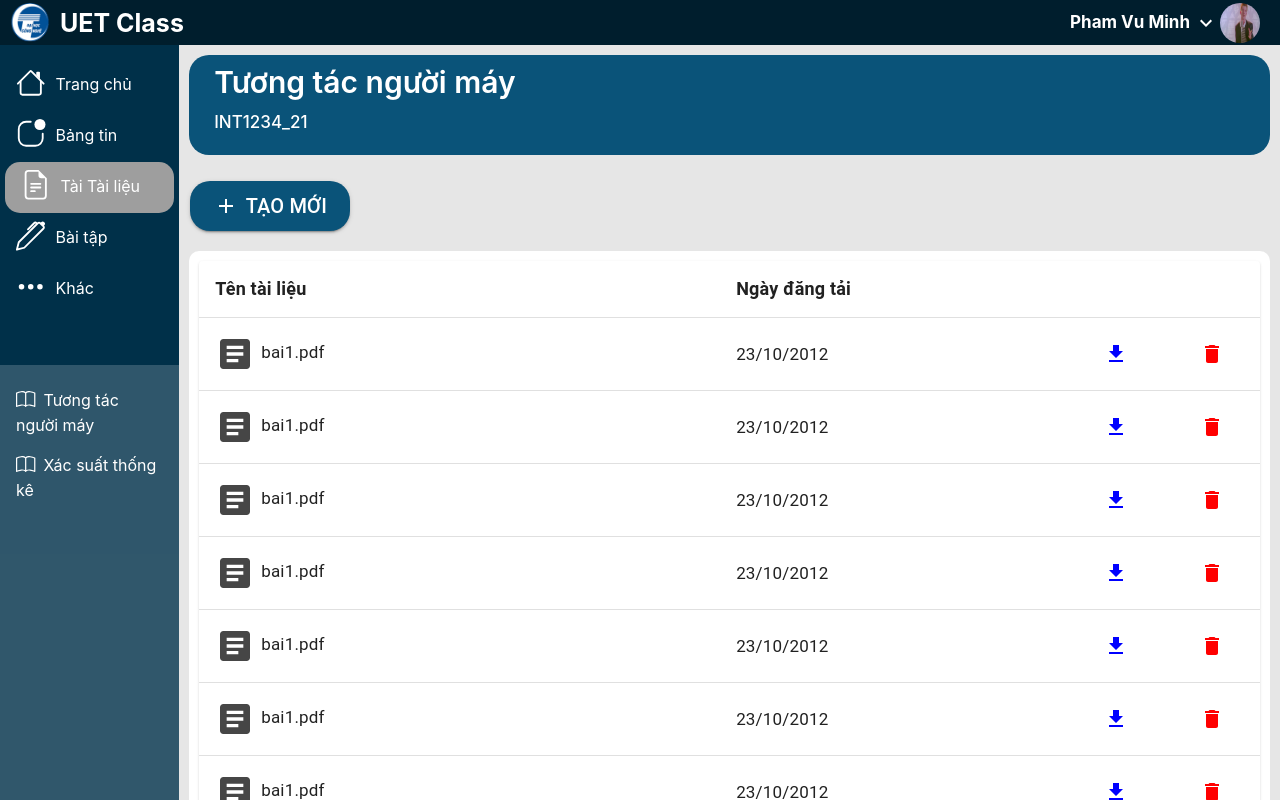
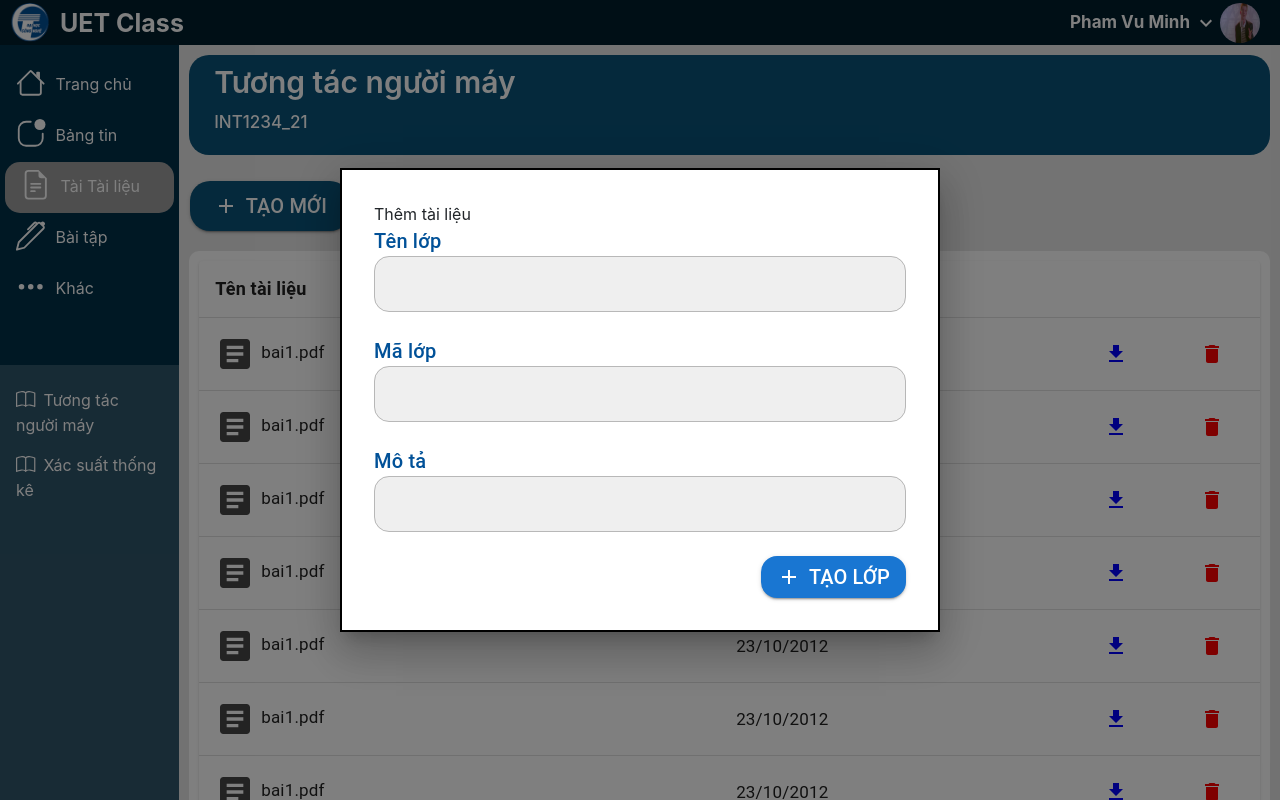
Before and after one commit to uet-class/uet-class-frontend, a React (Create React App) app: page /documents in a window 1280 px wide. Both pictures are taken after a click on the button "TẠO MỚI". Built offline with nearby package versions, Linux system fonts and the light colour scheme; no server answers.

Commit message:
code clean up

```diff
--- /dev/null
+++ b/src/components/createDocuments/createDocuments.jsx
@@ -0,0 +1,125 @@
+import {Alert, Box, Button, Grid, TextField, Typography} from "@mui/material";
+import React from "react";
+import AddIcon from "@mui/icons-material/Add";
+import ClassService from "../../services/class.service";
+import "./createDocument.css"
+
+const style = {
+    position: 'absolute',
+    top: '50%',
+    left: '50%',
+    transform: 'translate(-50%, -50%)',
+    width: 600,
+    bgcolor: 'background.paper',
+    border: '2px solid #000',
+    boxShadow: 24,
+    p: 4,
+};
+
+const CreateDocuments = () => {
+    const [createClassFail, setCreateClassFail] = React.useState(false);
+
+    const handleSubmit = async (event) => {
+        event.preventDefault();
+        const data = event.target;
+        ClassService.createClass(data.className.value, data.description.value)
+            .then((res) => {
+                if (res.status === 200) {
+                    console.log("Success");
+                } else {
+                    const error = new Error(res.error);
+                    throw error;
+                }
+            })
+            .catch((err) => {
+                setCreateClassFail(true);
+            });
+    };
+    return (
+        <Box sx={style}>
+            {createClassFail ? (
+                <Alert severity="error">
+                     Tạo lớp thất bại
+                </Alert>
+            ) : null}
+            <div>Thêm tài liệu</div>
+            <Box
+                component={"form"} onSubmit={handleSubmit}
+            >
+                <Typography
+                    className={"login-info"}
+                    fontSize={20}
+                    fontWeight={500}
+                >
+                    Tên lớp
+                </Typography>
+                <TextField
+                    name="className"
+                    className={"input-rounded"}
+                    autoComplete='off'
+                    sx={{
+                        width: "100%",
+                        paddingBottom: 3,
+                    }}
+                ></TextField>
+                <Typography
+                    className={"login-info"}
+                    fontSize={20}
+                    fontWeight={500}
+                >
+                    Mã lớp
+                </Typography>
+                <TextField
+                    name="classCode"
+                    className={"input-rounded"}
+                    autoComplete='off'
+                    sx={{
+                        width: "100%",
+                        paddingBottom: 3,
+                    }}
+                ></TextField>
+                <Typography
+                    className={"login-info"}
+                    fontSize={20}
+                    fontWeight={500}
+                >
+                    Mô tả
+                </Typography>
+                <TextField
+                    name="description"
+                    className={"input-rounded"}
+                    autoComplete='off'
+                    sx={{
+                        width: "100%",
+                        paddingBottom: 3,
+                    }}
+                ></TextField>
+                <Grid
+                    display="flex"
+                    justifyContent="flex-end"
+                >
+                    <Button
+                        type="submit"
+                        variant="contained"
+                        sx={{
+                            color: "#015198",
+                            borderRadius: 4,
+                        }}
+                    >
+                        <AddIcon style={{color: 'white'}}/>
+                        <Typography
+                            paddingLeft={1}
+                            className={"sign-in"}
+                            fontSize={20}
+                            fontWeight={500}
+                        >
+                            Tạo lớp
+                        </Typography>
+                    </Button>
+                </Grid>
+            </Box>
+        </Box>
+    )
+}
+
+export default CreateDocuments;
--- a/src/pages/Documents/documents.jsx
+++ b/src/pages/Documents/documents.jsx
@@ -1,5 +1,5 @@
 import "./documents.css";
-import { Button, Typography } from "@mui/material";
+import { Button, Typography, Box, Modal } from "@mui/material";
 import DashbroadLayout from "../../layouts/DashbroadLayout/dashbroadLayout";
 import AddIcon from "@mui/icons-material/Add";
 import HomeIcon from "../../components/Icon/homeIcon";
@@ -8,11 +8,10 @@ import DocumentIcon from "../../components/Icon/documentIcon";
 import HomeworkIcon from "../../components/Icon/homeworkIcon";
 import OtherIcon from "../../components/Icon/otherIcon";
 import ClassHeader from "../../components/ClassHeader/classHeader";
-import BorderColorIcon from "@mui/icons-material/BorderColor";
 import DeleteIcon from "@mui/icons-material/Delete";
 import DownloadIcon from "@mui/icons-material/Download";
 import ArticleIcon from "@mui/icons-material/Article";
-
+import { useState } from "react";
 import * as React from "react";
 import Paper from "@mui/material/Paper";
 import Table from "@mui/material/Table";
@@ -21,6 +20,7 @@ import TableCell from "@mui/material/TableCell";
 import TableContainer from "@mui/material/TableContainer";
 import TableHead from "@mui/material/TableHead";
 import TableRow from "@mui/material/TableRow";
+import CreateDocuments from "../../components/createDocuments/createDocuments";
 
 const columns = [
   { id: "name", label: "Tên tài liệu", minWidth: 220 },
@@ -125,6 +125,10 @@ const rows = [
 ];
 
 const Documents = () => {
+  const [openCreateDocument, setOpenCreateDocument] = useState(false);
+  const handleOpenCreateDocument = () => setOpenCreateDocument(true);
+  const handleCloseCreateDocument = () => setOpenCreateDocument(false);
+
   var sideBar = {};
   sideBar.classLinks = ["/home", "/assignments"];
   sideBar.classes = ["Tương tác người máy", "Xác suất thống kê"];
@@ -173,6 +177,7 @@ const Documents = () => {
               width: 160,
               marginTop: 2,
             }}
+            onClick={handleOpenCreateDocument}
           >
             <AddIcon style={{ color: "white" }} />
             <Typography
@@ -225,7 +230,7 @@ const Documents = () => {
                                 align={column.align}
                                 style={{ fontSize: "17px" }}
                               >
-                                {column.id == "name" && (
+                                {column.id === "name" && (
                                   <ArticleIcon
                                     style={{
                                       color: "#464646",
@@ -270,6 +275,16 @@ const Documents = () => {
               </TableContainer>
             </Paper>
           </div>
+          <Modal
+            open={openCreateDocument}
+            onClose={handleCloseCreateDocument}
+            aria-labelledby="modal-modal-title"
+            aria-describedby="modal-modal-description"
+          >
+            <Box>
+              <CreateDocuments />
+            </Box>
+          </Modal>
         </div>
       </ClassHeader>
     </DashbroadLayout>
```
Also changed, not shown: src/components/createDocuments/createDocument.css (added).
